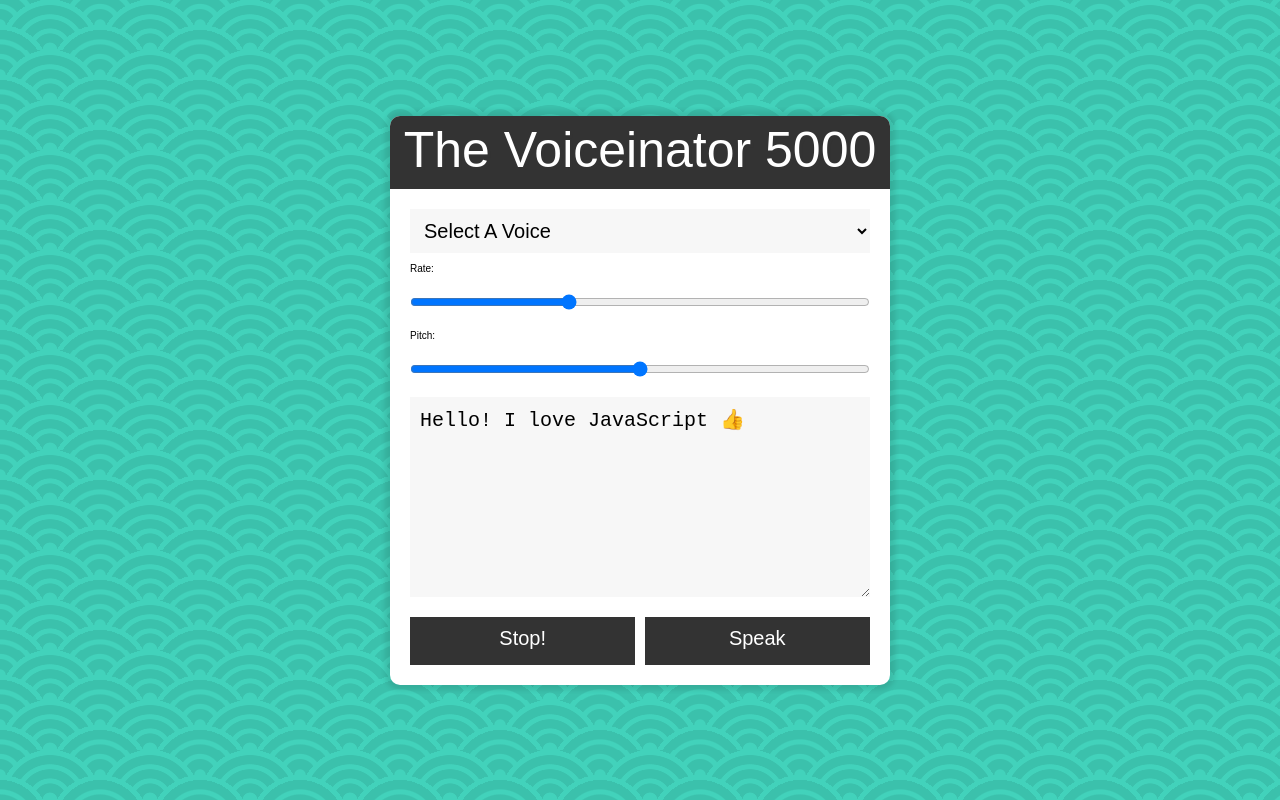
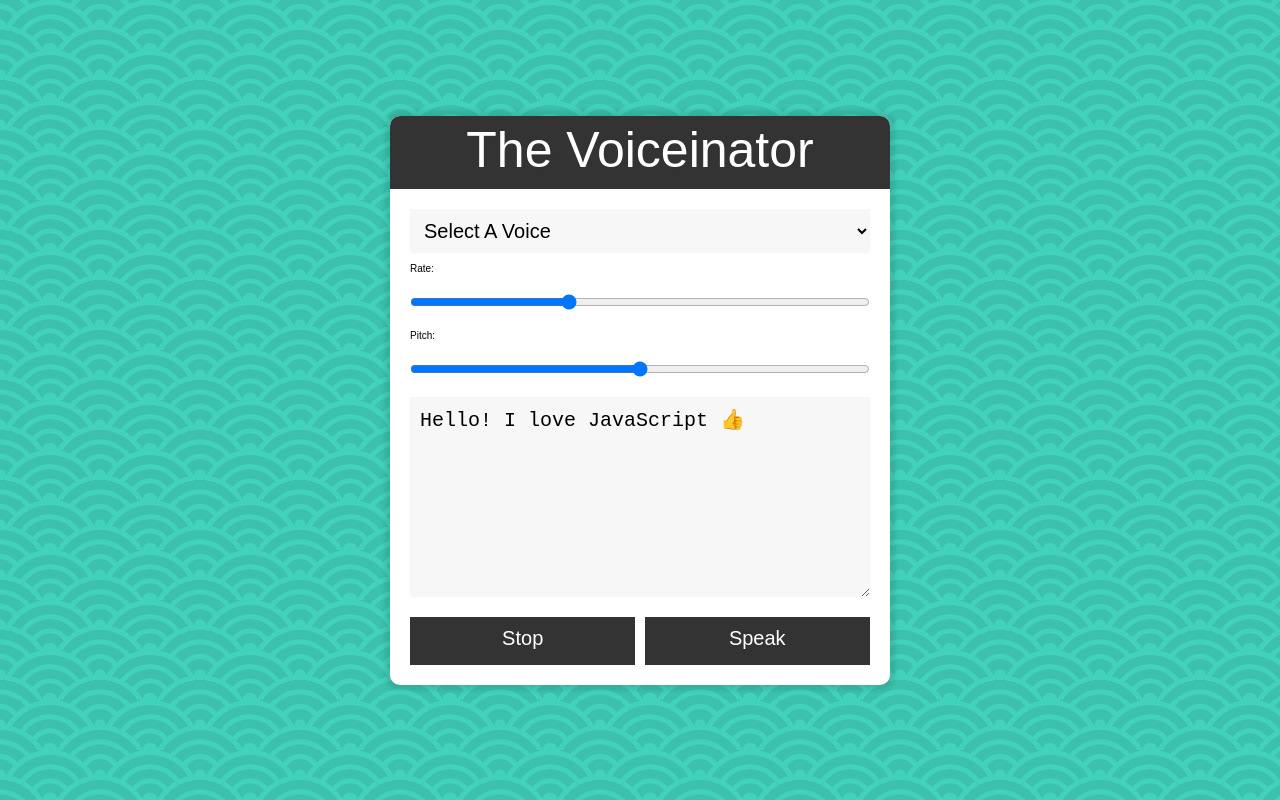
Before and after one commit to Albanetonnellier/Speech-Synthesis, a plain HTML site: page index.html in a window 1280 px wide. Drawn offline with Linux system fonts and the light colour scheme.

```diff
--- a/index.html
+++ b/index.html
@@ -10,7 +10,7 @@
 
     <div class="voiceinator">
 
-      <h1>The Voiceinator 5000</h1>
+      <h1>The Voiceinator</h1>
 
       <select name="voice" id="voices">
         <option value="">Select A Voice</option>
@@ -23,7 +23,7 @@
 
       <input name="pitch" type="range" min="0" max="2" step="0.1">
       <textarea name="text">Hello! I love JavaScript 👍</textarea>
-      <button id="stop">Stop!</button>
+      <button id="stop">Stop</button>
       <button id="speak">Speak</button>
 
     </div>
```
